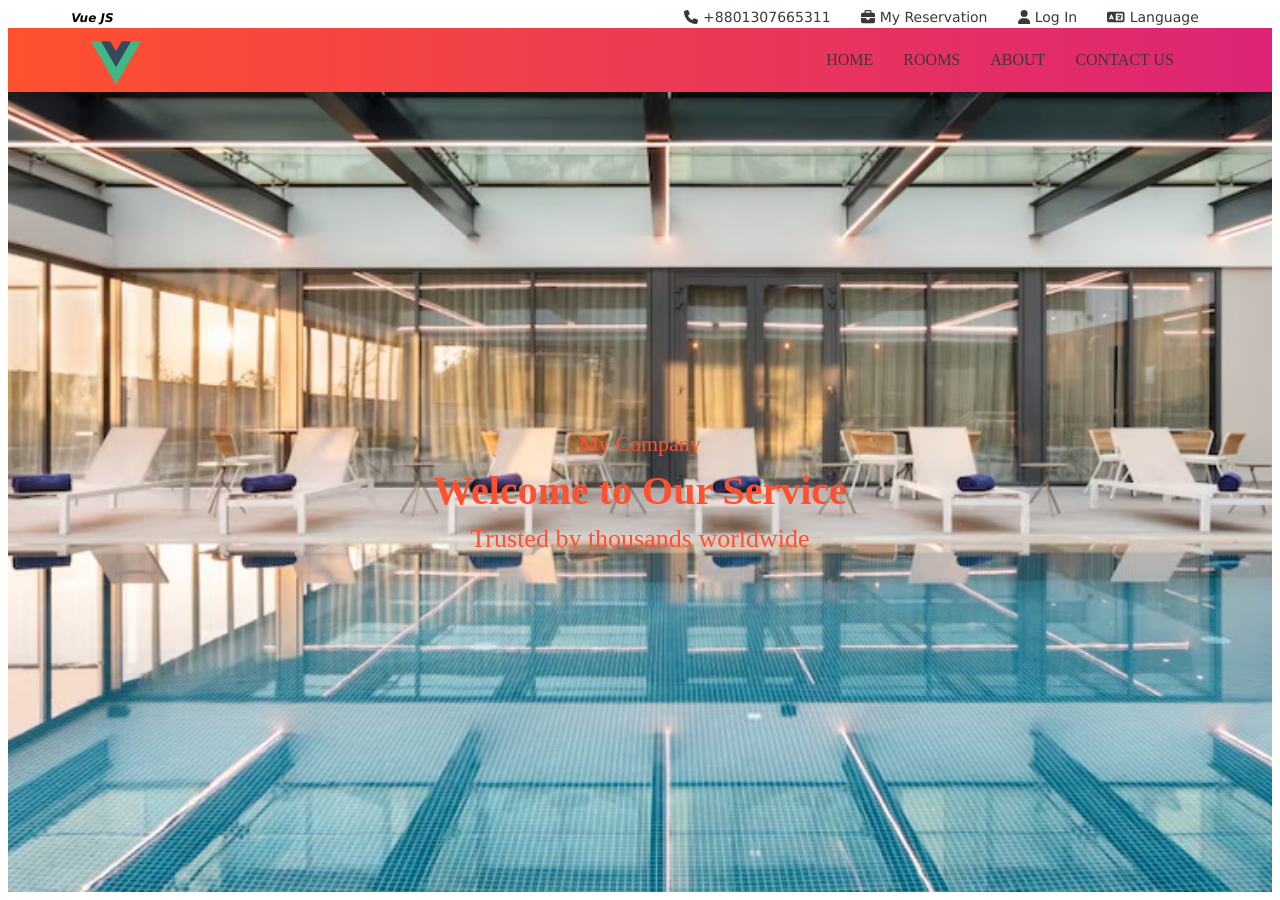
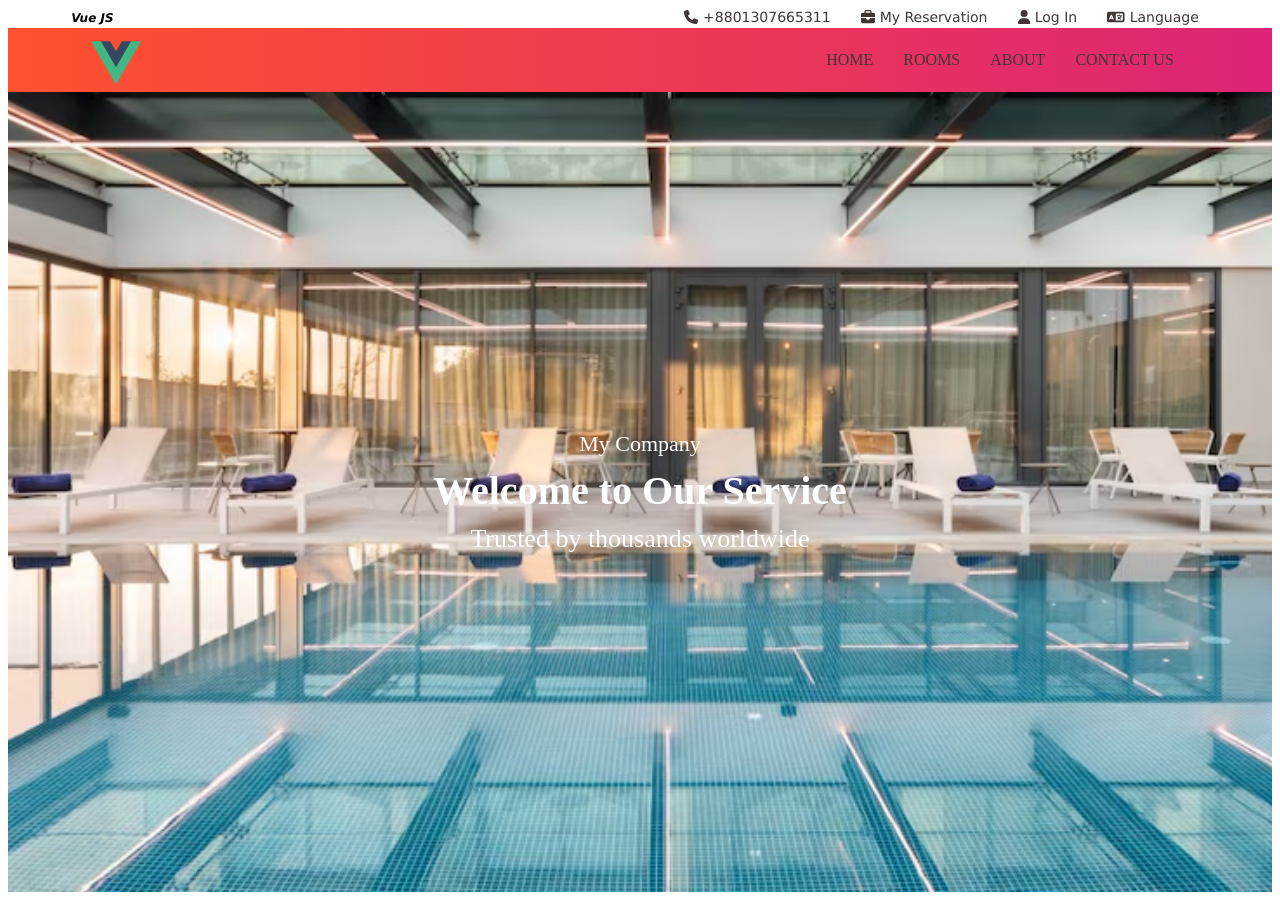
Before and after one commit to Shareiar-shams/hotel-management-template, a Vue app: page / in a window 1280 px wide. Built offline with nearby package versions, Linux system fonts and the light colour scheme.

Commit message:
change the color of texts

```diff
--- a/src/components/Slider.vue
+++ b/src/components/Slider.vue
@@ -157,7 +157,7 @@
         left: 50%;
         transform: translate(-50%, -50%);
         text-align: center;
-        color: #ff512f;
+        color: white;
         z-index: 10;
         padding: 10px 20px;
     }
```
